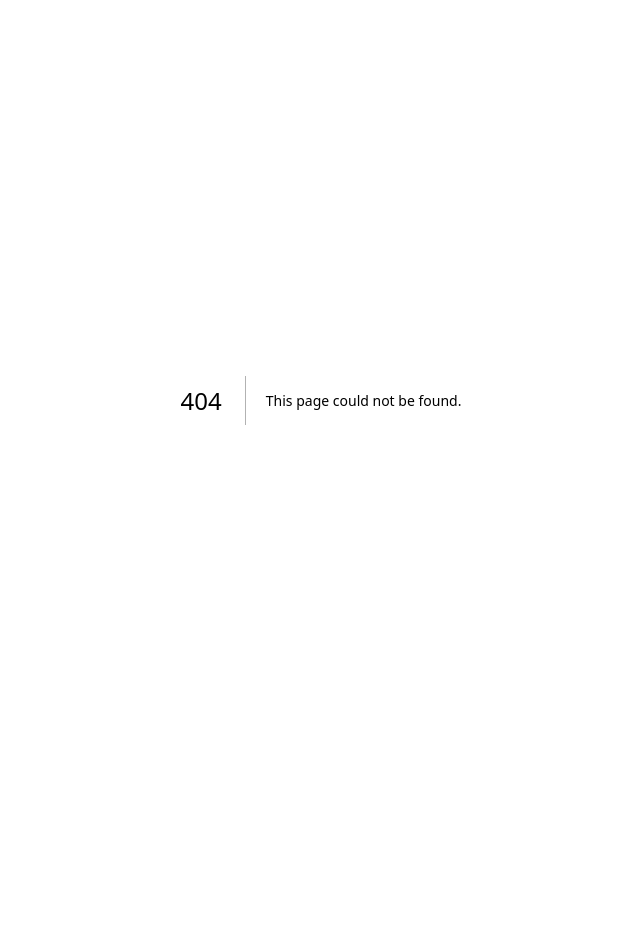
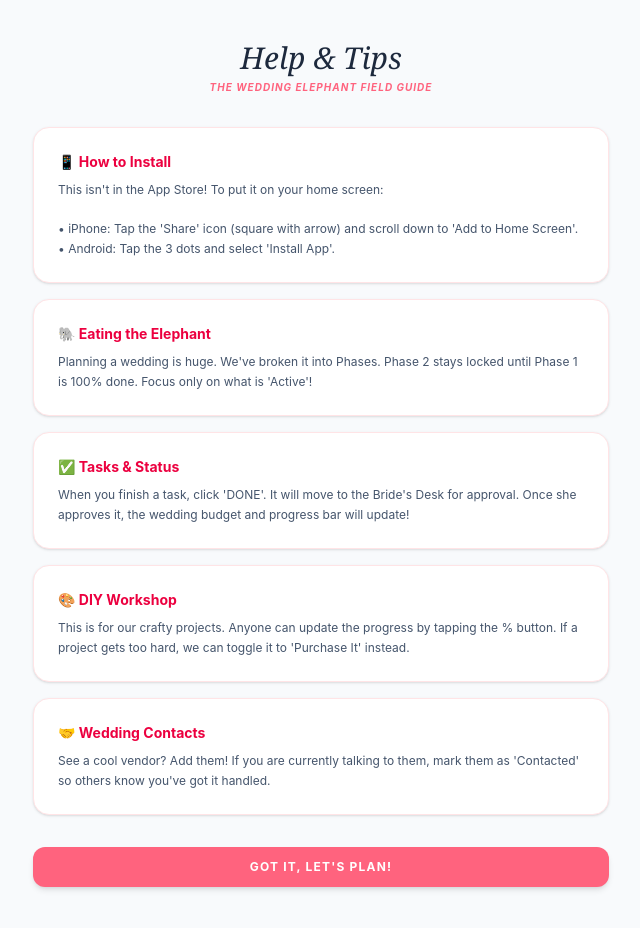
Before and after one commit to growlocalcreative-grow/wedding-pwa, a Next.js app: page /help in a window 1280 px wide. Before the commit this address had no page. Shown: the top 928 px of the page, without its empty margins (319-959 px from the left). Before the commit the page ends 800 px from the top, so only its background shows below. Built offline with nearby package versions, Linux system fonts and the light colour scheme.

Commit message:
Added a help doc

```diff
--- /dev/null
+++ b/app/help/page.tsx
@@ -0,0 +1,49 @@
+'use client';
+import Link from 'next/link';
+
+export default function HelpPage() {
+  const sections = [
+    {
+      title: "📱 How to Install",
+      content: "This isn't in the App Store! To put it on your home screen:\n\n• iPhone: Tap the 'Share' icon (square with arrow) and scroll down to 'Add to Home Screen'.\n• Android: Tap the 3 dots and select 'Install App'."
+    },
+    {
+      title: "🐘 Eating the Elephant",
+      content: "Planning a wedding is huge. We've broken it into Phases. Phase 2 stays locked until Phase 1 is 100% done. Focus only on what is 'Active'!"
+    },
+    {
+      title: "✅ Tasks & Status",
+      content: "When you finish a task, click 'DONE'. It will move to the Bride's Desk for approval. Once she approves it, the wedding budget and progress bar will update!"
+    },
+    {
+      title: "🎨 DIY Workshop",
+      content: "This is for our crafty projects. Anyone can update the progress by tapping the % button. If a project gets too hard, we can toggle it to 'Purchase It' instead."
+    },
+    {
+      title: "🤝 Wedding Contacts",
+      content: "See a cool vendor? Add them! If you are currently talking to them, mark them as 'Contacted' so others know you've got it handled."
+    }
+  ];
+
+  return (
+    <main className="min-h-screen bg-slate-50 p-6 pb-24 font-sans text-slate-800">
+      <header className="text-center mb-8 pt-4">
+        <h1 className="text-3xl font-serif italic text-slate-800">Help & Tips</h1>
+        <p className="text-[10px] text-rose-400 font-bold uppercase tracking-widest mt-1 italic text-balance">The Wedding Elephant Field Guide</p>
+      </header>
+
+      <div className="max-w-xl mx-auto space-y-4">
+        {sections.map((s, i) => (
+          <div key={i} className="card-wedding bg-white shadow-sm border-rose-100">
+            <h3 className="font-bold text-rose-600 text-sm mb-2">{s.title}</h3>
+            <p className="text-xs text-slate-600 leading-relaxed whitespace-pre-line">{s.content}</p>
+          </div>
+        ))}
+
+        <Link href="/" className="block w-full bg-rose-400 text-white font-bold py-3 rounded-xl text-center text-xs uppercase tracking-widest shadow-md mt-8">
+          Got it, let's plan!
+        </Link>
+      </div>
+    </main>
+  );
+}
--- a/app/page.tsx
+++ b/app/page.tsx
@@ -51,22 +51,6 @@ export default function Home() {
     router.push('/login');
   };
 
-  {/* TEAM ROSTER CARD (Admin Only) */}
-{userProfile?.role === 'admin' && (
-  <div className="card-wedding bg-white shadow-sm border-dashed border-rose-200">
-    <h3 className="text-[9px] font-bold text-rose-400 uppercase tracking-widest mb-3 flex items-center">
-      <span className="mr-2">👥</span> Team Check-in
-    </h3>
-    <div className="flex flex-wrap gap-2">
-      {/* This assumes you've fetched 'profiles' in your checkUserAndFetch function */}
-      {/* For now, just a helpful reminder for the Bride */}
-      <p className="text-[10px] text-slate-400 italic">
-        Once the MOH, Groom, and Parents sign up, their names will appear in your Admin Desk assignment list!
-      </p>
-    </div>
-  </div>
-)}
-
   // --- SAFE LOGIC CALCULATIONS ---
   const isPhaseUnlocked = (phaseStep: number) => {
     if (phaseStep === 1) return true;
@@ -81,7 +65,7 @@ export default function Home() {
   const today = new Date();
   const diffDays = weddingDate ? Math.ceil((weddingDate.getTime() - today.getTime()) / (1000 * 60 * 60 * 24)) : 0;
 
-  const totalBudget = config?.total_budget || 1; // Avoid divide by zero
+  const totalBudget = config?.total_budget || 1;
   const spentSoFar = tasks?.reduce((acc, t) => acc + (t.status === 'completed' ? (Number(t.estimated_cost) || 0) : 0), 0) || 0;
   const budgetPercent = Math.min(Math.round((spentSoFar / totalBudget) * 100), 100);
   const totalSaved = tasks?.filter(t => t.is_bro_deal && t.status === 'completed').length * 50 || 0;
@@ -90,33 +74,46 @@ export default function Home() {
 
   return (
     <main className="min-h-screen bg-slate-50 pb-24 font-sans relative">
+
+      {/* LEFT SIDE BUTTONS */}
       {userProfile?.role === 'admin' && (
         <Link href="/admin" className="absolute top-4 left-4 text-[8px] font-bold text-rose-500 uppercase tracking-widest bg-white shadow-md px-3 py-1.5 rounded-full border border-rose-100 z-50">
           ⚙️ Admin Desk
         </Link>
       )}
 
-      <button onClick={handleLogout} className="absolute top-4 right-4 text-[8px] font-bold text-slate-400 uppercase tracking-widest bg-white/80 px-3 py-1.5 rounded-full border border-slate-100 z-50">
-        Logout
-      </button>
+      {/* RIGHT SIDE BUTTONS */}
+      <div className="absolute top-4 right-4 flex gap-2 z-50">
+        <Link
+          href="/help"
+          className="text-[10px] font-bold text-slate-300 bg-white/50 w-7 h-7 flex items-center justify-center rounded-full border border-slate-100 shadow-sm hover:text-rose-400 transition-colors"
+        >
+          ?
+        </Link>
+        <button onClick={handleLogout} className="text-[8px] font-bold text-slate-400 uppercase tracking-widest bg-white/80 px-3 py-1.5 rounded-full border border-slate-100 shadow-sm">
+          Logout
+        </button>
+      </div>
 
-      <div className="bg-rose-100/40 pt-16 pb-24 px-6 text-center border-b border-rose-200">
+      <div className="bg-rose-100/40 pt-16 pb-24 px-6 text-center border-b border-rose-200 shadow-sm">
         <h1 className="text-4xl font-serif italic text-slate-800 mb-2">The Wedding Elephant</h1>
         <p className="text-slate-400 uppercase tracking-widest text-[9px] font-bold tracking-[0.2em]">Hello, {userProfile?.full_name || 'Team'}</p>
       </div>
 
       <div className="max-w-2xl mx-auto -mt-16 px-4 space-y-4">
+
+        {/* TRACKERS */}
         <div className="grid grid-cols-3 gap-3">
           <div className="card-wedding flex flex-col items-center justify-center p-3 min-h-[100px] text-center bg-white shadow-md border-rose-50">
             <span className="text-2xl font-bold text-rose-500 font-serif italic leading-none">{diffDays > 0 ? diffDays : 0}</span>
             <span className="text-[8px] uppercase text-slate-400 font-bold mt-2 leading-tight tracking-tighter">Days To Go</span>
           </div>
-          <div className="card-wedding flex flex-col items-center justify-center p-3 min-h-[100px] text-center bg-white shadow-md border-rose-50">
+          <div className="card-wedding flex flex-col items-center justify-center p-3 min-h-[100px] text-center bg-white shadow-md">
             <span className="text-sm font-bold text-slate-700">${spentSoFar}</span>
             <div className="w-full bg-slate-100 h-1 rounded-full mt-2 overflow-hidden border border-slate-50">
                 <div className="bg-rose-300 h-full transition-all duration-1000" style={{ width: `${budgetPercent}%` }}></div>
             </div>
-            <span className="text-[8px] uppercase text-slate-400 font-bold mt-2 leading-tight tracking-tighter">of ${totalBudget}</span>
+            <span className="text-[8px] uppercase text-slate-400 font-bold mt-2 leading-tight tracking-tighter">of ${config?.total_budget}</span>
           </div>
           <div className="card-wedding bg-emerald-50 border-emerald-100 flex flex-col items-center justify-center p-3 min-h-[100px] text-center shadow-md">
             <span className="text-lg font-bold text-emerald-600 leading-none">${totalSaved}</span>
@@ -124,6 +121,19 @@ export default function Home() {
           </div>
         </div>
 
+        {/* TEAM ROSTER CARD (Admin Only) */}
+        {userProfile?.role === 'admin' && (
+          <div className="card-wedding bg-white shadow-sm border-dashed border-rose-200 p-4">
+            <h3 className="text-[9px] font-bold text-rose-400 uppercase tracking-widest mb-2 flex items-center">
+              <span className="mr-2">👥</span> Team Check-in
+            </h3>
+            <p className="text-[10px] text-slate-400 italic leading-relaxed">
+              Once the MOH, Groom, and Parents sign up, their names will appear in your Admin Desk assignment list!
+            </p>
+          </div>
+        )}
+
+        {/* PHASES */}
         <div className="card-wedding bg-white shadow-md">
           <h3 className="text-slate-700 font-bold mb-4 flex items-center text-[9px] uppercase tracking-widest"><span className="mr-2 text-lg">📋</span> Planning Phases</h3>
           <div className="space-y-4">
@@ -131,7 +141,7 @@ export default function Home() {
               const unlocked = isPhaseUnlocked(phase.step_number);
               return (
                 <div key={phase.id} className="flex items-center gap-4">
-                  <div className={`w-2.5 h-2.5 rounded-full shrink-0 ${!unlocked ? 'bg-slate-200' : 'bg-emerald-400 shadow-[0_0_8px_rgba(52,211,153,0.5)] animate-pulse'}`}></div>
+                  <div className={`w-2.5 h-2.5 rounded-full shrink-0 ${!unlocked ? 'bg-slate-200' : 'bg-emerald-400 shadow-sm animate-pulse'}`}></div>
                   <span className={`flex-1 text-sm ${!unlocked ? 'text-slate-300 font-normal italic' : 'text-slate-800 font-semibold'}`}>{phase.name}</span>
                   {!unlocked ? (
                     <span className="text-[8px] bg-slate-50 text-slate-300 px-2 py-0.5 rounded uppercase font-bold">Locked</span>
@@ -145,11 +155,23 @@ export default function Home() {
         </div>
       </div>
 
-      <nav className="fixed bottom-0 left-0 right-0 bg-white/95 backdrop-blur-md border-t border-slate-200 h-16 flex items-center justify-around px-6 z-50">
-        <Link href="/" className="text-rose-500 flex flex-col items-center"><span className="text-xl leading-none">🏠</span><span className="text-[9px] font-bold mt-1">Home</span></Link>
-        <Link href="/tasks" className="text-slate-400 flex flex-col items-center"><span className="text-xl leading-none">✅</span><span className="text-[9px] font-bold mt-1">Tasks</span></Link>
-        <Link href="/workshop" className="text-slate-400 flex flex-col items-center"><span className="text-xl leading-none">🎨</span><span className="text-[9px] font-bold mt-1">DIY</span></Link>
-        <Link href="/resources" className="text-slate-400 flex flex-col items-center"><span className="text-xl leading-none">🤝</span><span className="text-[9px] font-bold mt-1">Deals</span></Link>
+      <nav className="fixed bottom-0 left-0 right-0 bg-white/95 backdrop-blur-md border-t border-slate-200 h-16 flex items-center justify-around px-6 z-50 shadow-[0_-4px_10px_rgba(0,0,0,0.02)]">
+        <Link href="/" className="text-rose-500 flex flex-col items-center hover:scale-105 active:scale-90 transition-all">
+          <span className="text-xl leading-none">🏠</span>
+          <span className="text-[9px] font-bold mt-1 tracking-tight underline decoration-2 decoration-rose-200">Home</span>
+        </Link>
+        <Link href="/tasks" className="text-slate-400 flex flex-col items-center hover:scale-105 active:scale-90 transition-all">
+          <span className="text-xl leading-none">✅</span>
+          <span className="text-[9px] font-bold mt-1 tracking-tight">Tasks</span>
+        </Link>
+        <Link href="/workshop" className="text-slate-400 flex flex-col items-center hover:scale-105 active:scale-90 transition-all">
+          <span className="text-xl leading-none">🎨</span>
+          <span className="text-[9px] font-bold mt-1 tracking-tight">DIY</span>
+        </Link>
+        <Link href="/resources" className="text-slate-400 flex flex-col items-center hover:scale-105 active:scale-90 transition-all">
+          <span className="text-xl leading-none">🤝</span>
+          <span className="text-[9px] font-bold mt-1 tracking-tight">Deals</span>
+        </Link>
       </nav>
     </main>
   );
```
